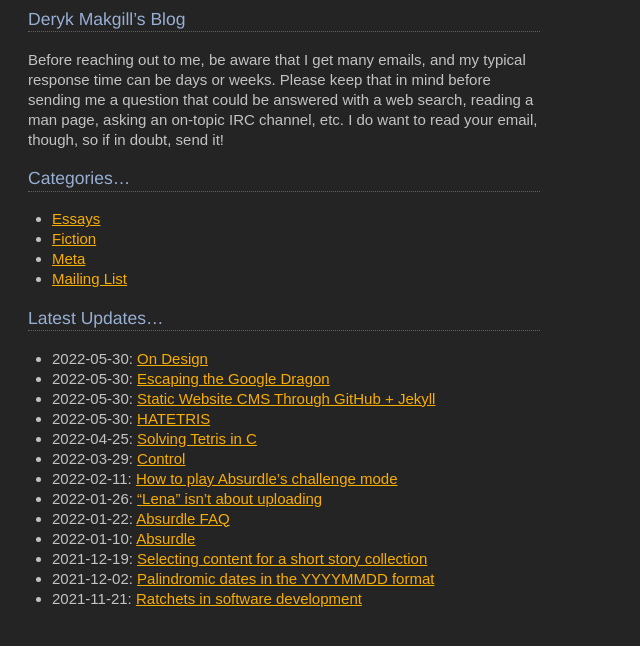
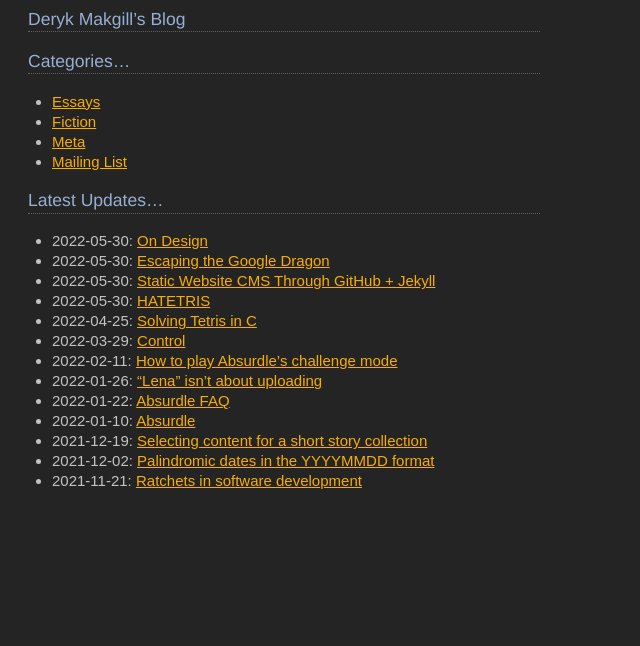
Before and after one commit to dmkgll/dmkgll, a Jekyll site: the page built from index.md, in a window 1280 px wide. Shown: the top 646 px of the page, without its empty margins (0-640 px from the left). Built offline with Jekyll 4.4.1, drawn with Linux system fonts in a browser that asks for light colours; our own code applies the rules of GitHub Pages for plain Markdown files.

Commit message:
Update index.md

```diff
--- a/index.md
+++ b/index.md
@@ -3,8 +3,6 @@ layout: default
 ---
 
 ### Deryk Makgill's Blog
-
-Before reaching out to me, be aware that I get many emails, and my typical response time can be days or weeks. Please keep that in mind before sending me a question that could be answered with a web search, reading a man page, asking an on-topic IRC channel, etc. I do want to read your email, though, so if in doubt, send it!
 
 ### Categories...
 
```
